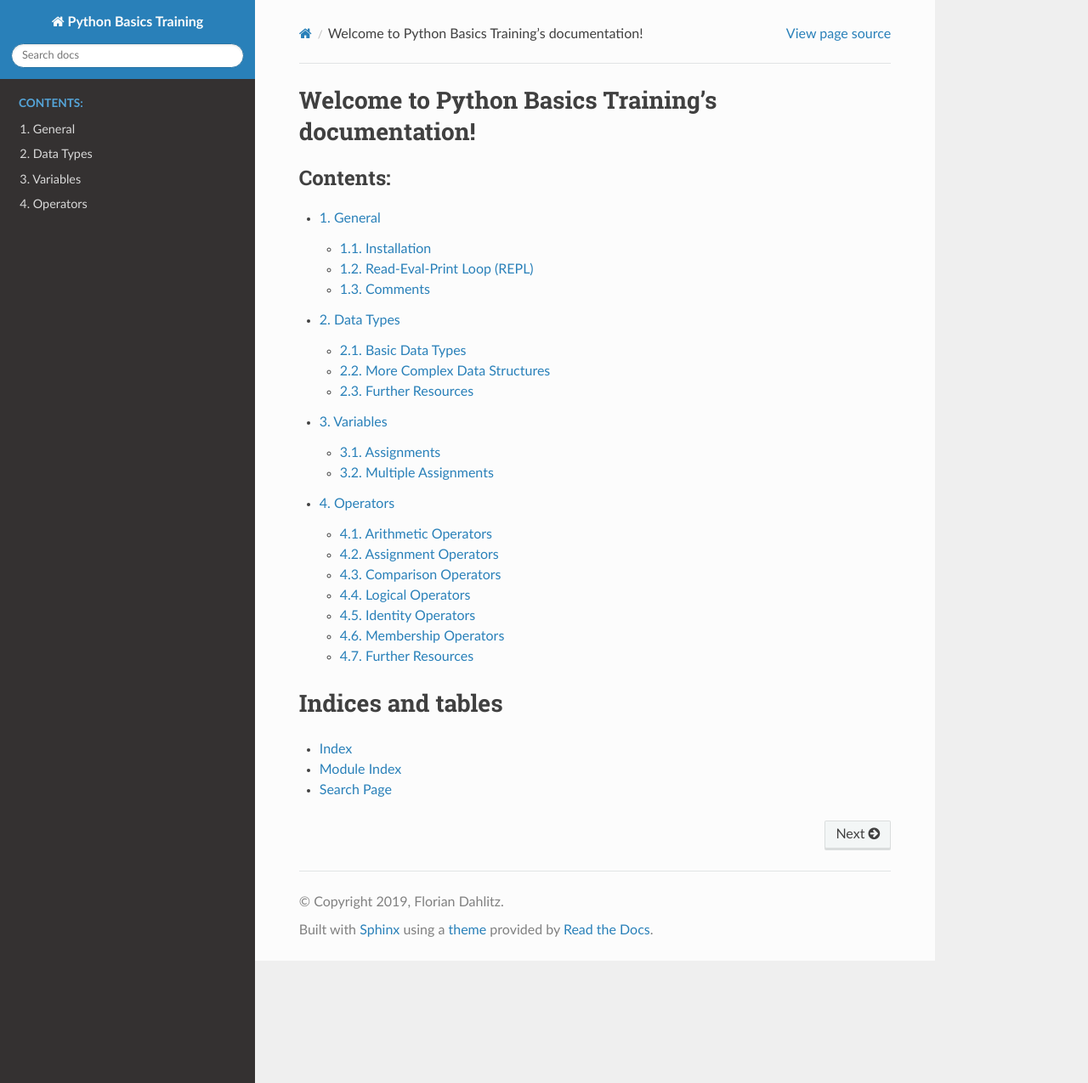
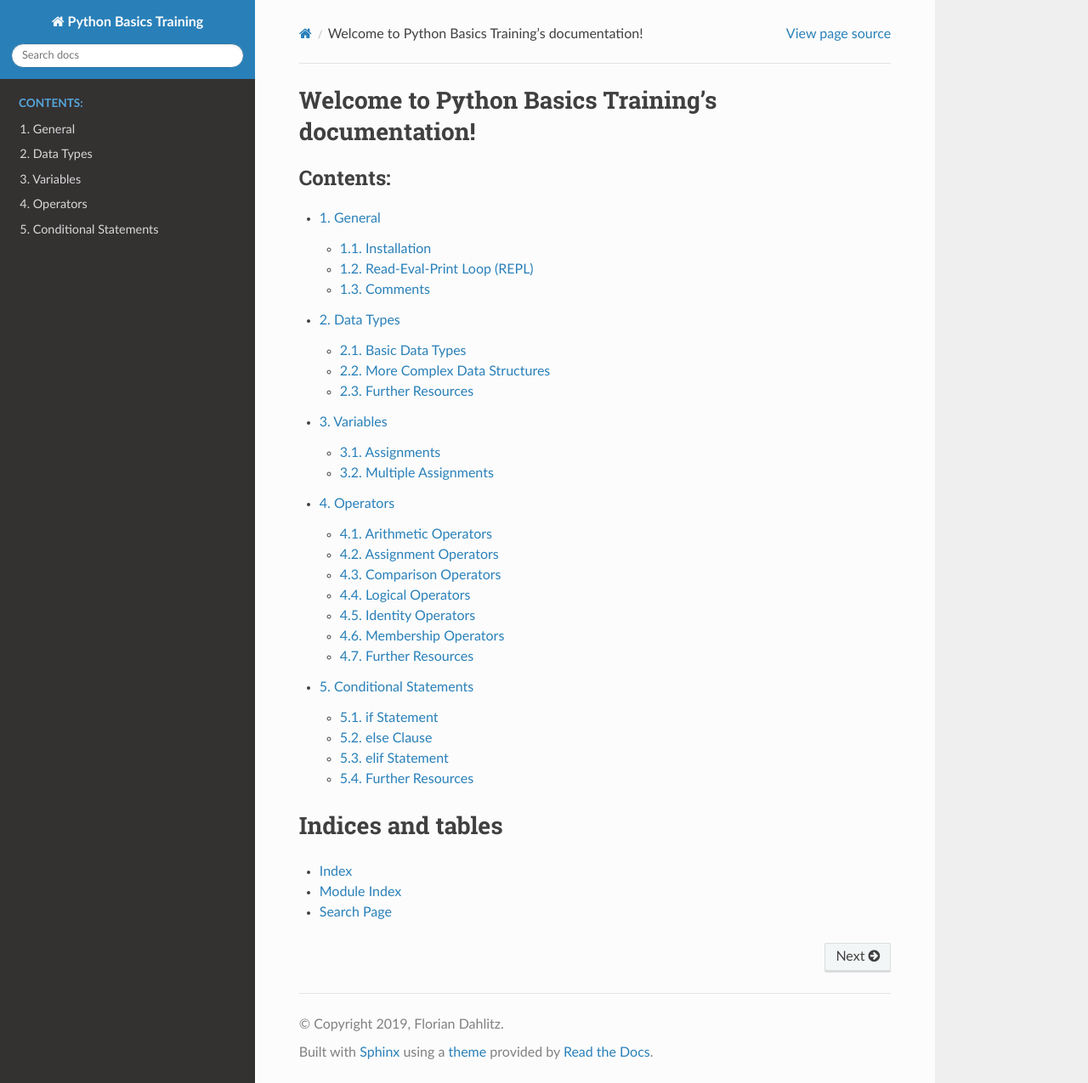
Before and after one commit to DahlitzFlorian/python-training-beginners, a Sphinx documentation site: the page built from docs/index.rst, in a window 1280 px wide and 1275 px high. Shown: the whole window at 85% size. Built offline with Sphinx 7.4.7 and the Read the Docs theme 2.0.0, drawn with Linux system fonts in a browser that asks for light colours; some of the changed lines change nothing that is shown.

Commit message:
feat(docs): add a section about conditional statements in Python

````diff
--- /dev/null
+++ b/docs/conditional_statements.md
@@ -0,0 +1,110 @@
+# Conditional Statements
+
+A conditional statement, symbolized by p &rarr; q, is an if-then statement in which p is a hypothesis and q is a conclusion.
+Let's have a look at some examples to illustrate it.
+
+
+## if Statement
+
+The most basic conditional statement is the `if`-statement with an `if`-clause only.
+If the condition after the `if` keyword is true, the statements belonging to the `if`-block are executed.
+Otherwise they are ignored.
+
+```python
+if 5 < 3:
+    # The following statements are NOT executed
+    x = 5
+    print(x + 3)
+
+print("Hello World")
+
+if True:
+    print("True is True, of course!")
+
+print("End.")
+```
+
+If you execute the above example, you'll get:
+
+```shell
+Hello World
+True is True, of course!
+End.
+```
+
+`if`-statements can be arbitrarily nested as shown in the following example.
+
+```python
+x, y = 5, 3
+
+if x == 5:
+    if y == 3:
+        print("x = 5 and y = 3")
+    else:
+        print("x = 5 but y != 3")
+else:
+    print("x != 5 and y != 3")
+```
+
+Keep in mind, that this decreases readability, so if you have many levels of nested `if`-statements, you may want to refactor you code.
+With the above example in mind, let's assume you only care about the fact, that `x` is equal to `5` and `y` is equal to `3`.
+You could combine it using the logical operator `and`.
+
+```python
+if x == 5 and y == 3:
+    print("x = 5 and y = 3")
+else:
+    print("x != 5 and y != 3")
+```
+
+## else Clause
+
+Optionally, you can append an `else`-clause to the `if`-clause, which is only executed if the condition belonging to the `if` is not `True`.
+
+```python
+if False:
+    print("The condition is True!")
+else:
+    print("Sadly, the condition is False.")
+```
+
+Output:
+
+```shell
+Sadly, the condition is False.
+```
+
+> **Note:** There can only be one `else`-clause per `if`-statement.
+
+
+## elif Statement
+
+Sometimes it's helpful to check against another condition before you execute a default (`else`) case.
+Luckily, Python provides us the `elif`-clause.
+The statement belonging to `elif` is only evaluated if the initial `if` condition is `False`.
+
+> **Note:** There can be an arbitrary number of `elif`-clauses per `if`-statement.
+> They are evaluated from top-down until the first matches.
+
+```python
+x = 5
+
+if x > 2 and x < 7:
+    print("x is between 2 and 7 exclusively")
+elif x > 2:
+    print("x is greater than 6")  # The first condition is already evaluated as False, so if x is greater than 2 it has to be greater than 6 (>= 7)
+else:
+    print("x is smaller than 3")  # The first two conditions are already evaluated as False, so x has to be smaller than 3 (<= 2)
+```
+
+> **Note:** You can rewrite the first condition to:
+> ```python
+> if 2 < x < 7:
+>     print("x is between 2 and 7 exclusively")
+> ``
+> That's the beauty of Python!
+
+
+## Further Resources
+
+- [Conditional Statements in Python](https://realpython.com/python-conditional-statements/)
--- a/docs/index.rst
+++ b/docs/index.rst
@@ -15,6 +15,7 @@ Welcome to Python Basics Training's documentation!
    data_types
    variables
    operators
+   conditional_statements
 
 
 
````
